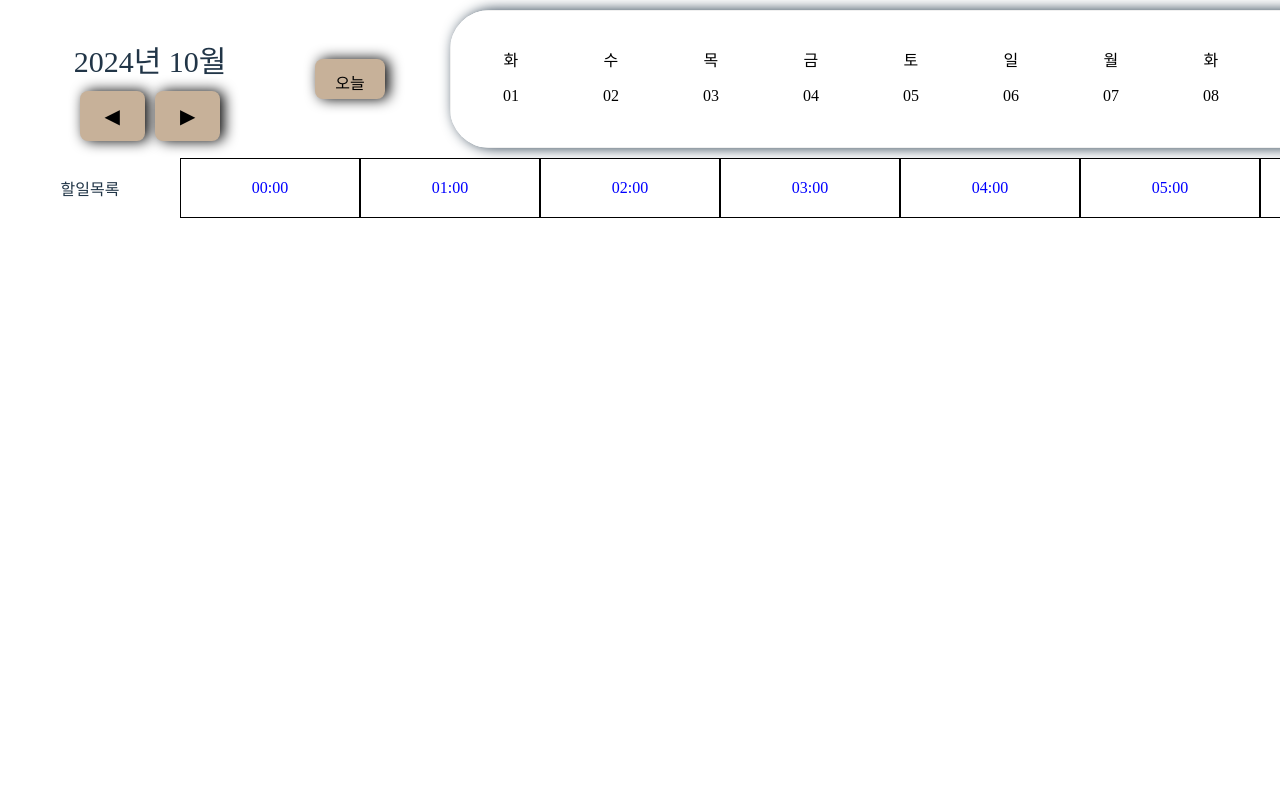
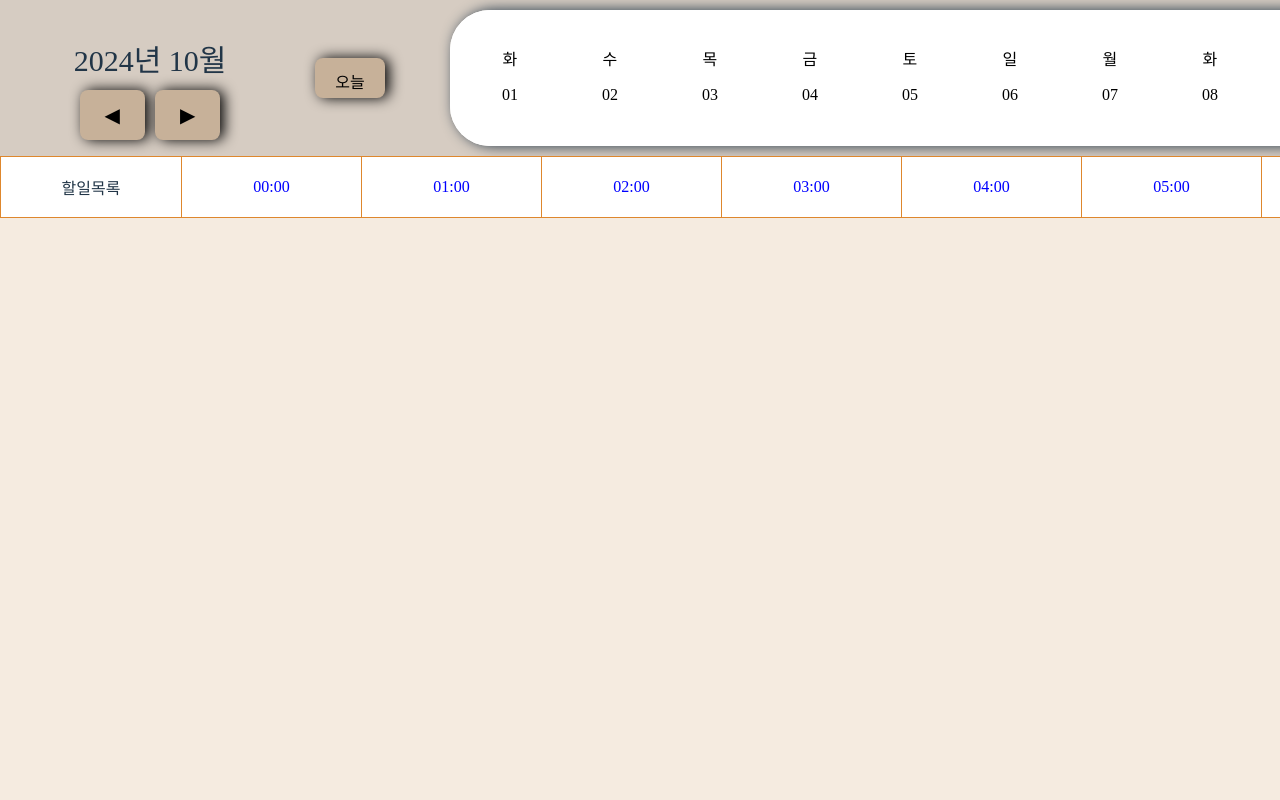
Before and after one commit to JayJHFE/React-Scheduler, a React (Vite) app in the folder PortFolio-vite/: page /scheduler in a window 1280 px wide. Shown: the top 800 px of the page. Built offline with nearby package versions, Linux system fonts and the light colour scheme.

Commit message:
chore: css작업추가

```diff
--- a/PortFolio-vite/src/components/scheduler/calendar/index.tsx
+++ b/PortFolio-vite/src/components/scheduler/calendar/index.tsx
@@ -126,7 +126,7 @@ function Calendar() {
         justifyContent: "space-between",
         padding: "10px 50px",
         alignItems: "center",
-        // backgroundColor: "blue",
+        backgroundColor: "#D6CCC2",
       }}
     >
       <div
@@ -137,10 +137,11 @@ function Calendar() {
           alignItems: "center",
           justifyContent: "center",
           paddingTop: "20px",
+          backgroundColor: "#D6CCC2",
         }}
       >
         {currentYear}년 {currentMonth}월
-        <div style={{ marginTop: "10px" }}>
+        <div style={{ marginTop: "10px", backgroundColor: "#D6CCC2" }}>
           <button
             onClick={handlePrevMonth}
             style={{
--- a/PortFolio-vite/src/components/scheduler/table/index.tsx
+++ b/PortFolio-vite/src/components/scheduler/table/index.tsx
@@ -201,7 +201,7 @@ function SchedulerTable() {
                   style={{
                     width: "180px",
                     height: "60px",
-                    border: "1px solid black",
+                    borderLeft: "1px solid #de872d",
                     display: "flex",
                     flexDirection: "row",
                     alignItems: "center",
--- a/PortFolio-vite/src/css/mainStyle.ts
+++ b/PortFolio-vite/src/css/mainStyle.ts
@@ -9,6 +9,7 @@ export const Container = styled.div`
 export const innerContainer = styled.div`
   width: 1500px;
   height: 900px;
+  background-color: #f5ebe0;
 `;
 export const calendarContainer = styled.div`
   display: "flex";
@@ -19,6 +20,7 @@ export const schedulerContainer = styled.div`
   flex-direction: row;
   align-items: flex-start;
   width: 100%;
+  border: 1px solid #de872d;
   overflow-x: auto; /* 스크롤을 schedulerContainer에 적용 */
   position: relative;
 `;
--- a/PortFolio-vite/src/css/scheduler.ts
+++ b/PortFolio-vite/src/css/scheduler.ts
@@ -5,7 +5,6 @@ export const rowScheduler = styled.div`
   flex-direction: row;
   white-space: nowrap;
   padding: 20px 10px 20px 10px;
-  border: 1px solid #f0f0f0;
   width: 1920px;
   overflow: auto;
 `;
```
